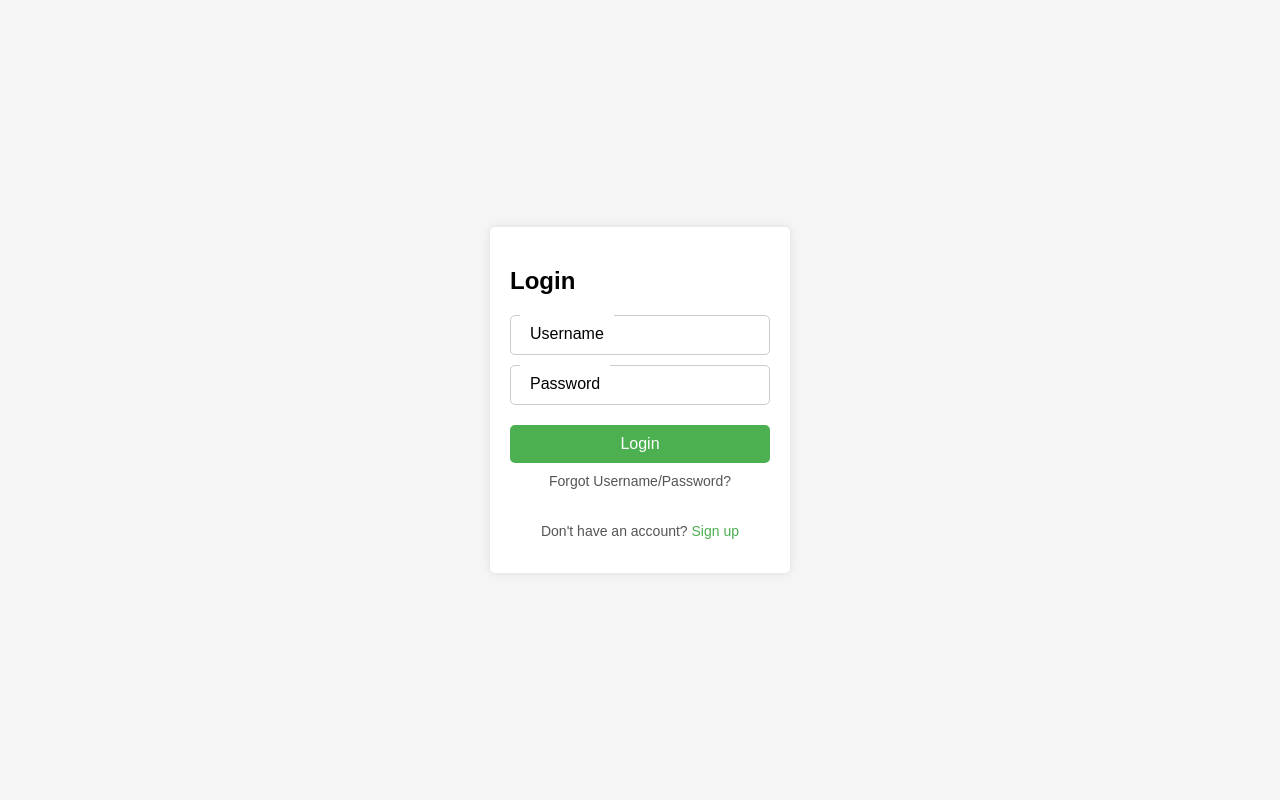
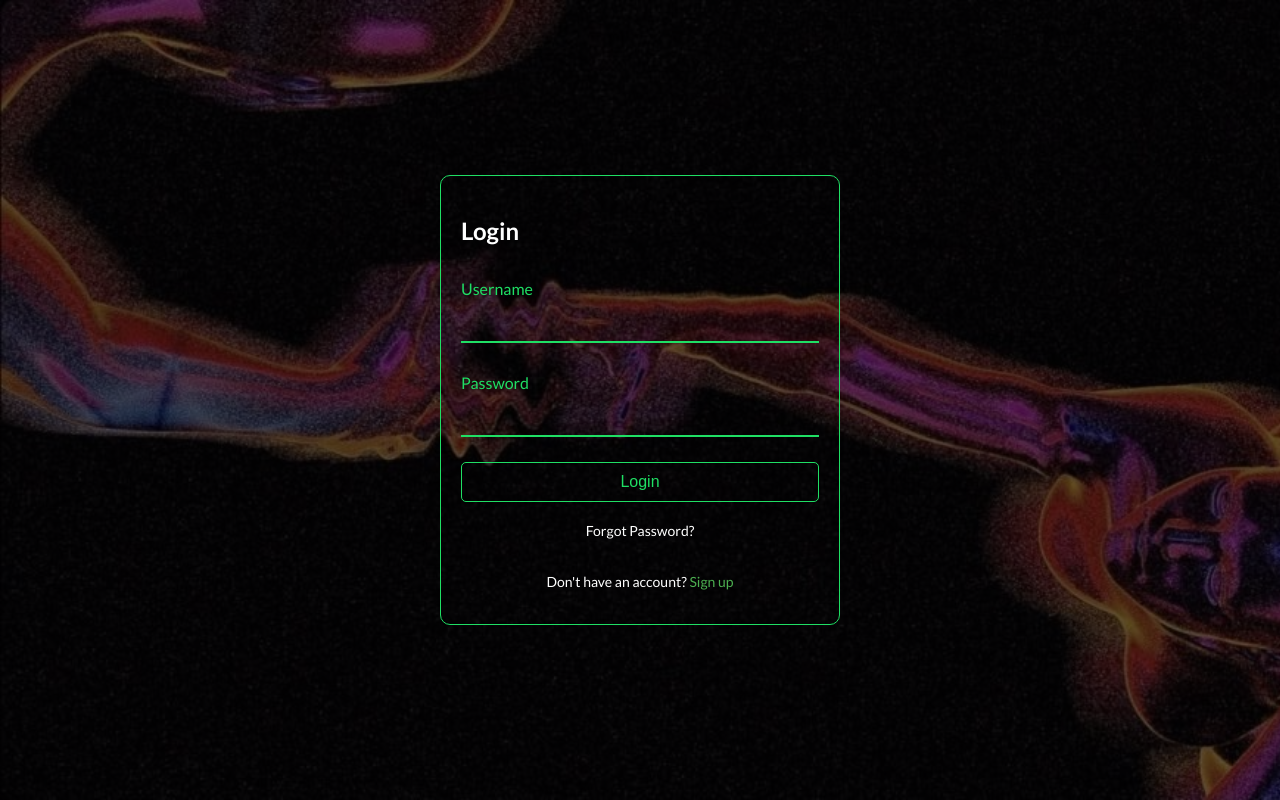
Before and after one commit to Spotify-Soulmate-Team/Spotify-Soulmate, a PHP site: page /login.html in a window 1280 px wide. Run offline with PHP 8.4, Linux system fonts and the light colour scheme; some web fonts are replaced.

Commit message:
login page finished

```diff
--- a/css/login.css
+++ b/css/login.css
@@ -1,3 +1,5 @@
+@import url('https://fonts.google.com/selection?query=lato');
+
 * {
 	box-sizing: border-box;
 }
@@ -8,16 +10,25 @@ body {
 	align-items: center;
 	height: 100vh;
 	margin: 0;
-	background-color: #f5f5f5;
-	font-family: Arial, sans-serif;
+	background-image: url(/background\ image.jpg);
+  background-repeat: none;
+  background-size:cover;
+  background-blend-mode:multiply;
+  background-color: rgba(0,0,0,.6);
+	font-family: lato;
 }
 
 .container {
-	width: 300px;
+  height: 450px;
+	width: 400px;
 	background-color: #fff;
 	padding: 20px;
-	box-shadow: 0 0 10px rgba(0, 0, 0, 0.1);
-	border-radius: 5px;
+  border: 1px solid #1fdf64;
+  background-color: transparent;
+	border-radius: 10px;
+  display: flex;
+  flex-direction: column;
+  justify-content: center;
 }
 
 .login-form {
@@ -32,52 +43,53 @@ body {
 
 .input-container {
 	position: relative;
-	margin-bottom: 10px;
+	margin: 15px 0;
 }
 
 .input-field {
 	width: 100%;
-	padding: 10px;
-	border: 1px solid #ccc;
-	border-radius: 5px;
+  height: 45px;
+	padding: 5px;
+  background-color: transparent;
+  color: white;
+  border: none;
+	border-bottom: 2px solid #1fdf64;
 	font-size: 16px;
+  transition: 0.3s ease-in-out;
 }
 
-.input-label {
-	position: absolute;
-	top: 0;
-	left: 10px;
-	padding: 10px;
-	font-size: 16px;
-	background-color: #fff;
-	pointer-events: none;
-	transition: 0.3s;
+.input-field:focus
+{
+  outline: none;
+}
+.input-label
+{
+  color: #1fdf64;
 }
 
-.input-field:focus ~ .input-label,
-.input-field:valid ~ .input-label {
-	top: -15px;
-	left: 10px;
-	font-size: 12px;
-	color: #555;
-}
+
 
 .login-button {
 	padding: 10px;
-	background-color: #4CAF50;
-	color: #fff;
-	border: none;
+  margin: 10px 0;
+	background-color: transparent;
+	color: #1fdf64;
+	border: 1px solid #1fdf64;
 	border-radius: 5px;
 	font-size: 16px;
 	cursor: pointer;
-	margin-top: 10px;
+  transition: 0.3s ease-in-out;
+}
+.login-button:hover{
+  background-color: #1fdf64;
+  color: white;
 }
 
 .forgot-password {
 	text-align: center;
 	margin-top: 10px;
 	font-size: 14px;
-	color: #555;
+	color: white;
 	cursor: pointer;
 }
 
@@ -85,7 +97,7 @@ body {
 	text-align: center;
 	margin-top: 20px;
 	font-size: 14px;
-	color: #555;
+	color: white;
 }
 
 .signup-option a {
--- a/css/style.css
+++ b/css/style.css
@@ -1,4 +1,5 @@
 @import url('https://fonts.google.com/specimen/Roboto?query=roboto');
+@import url('https://fonts.google.com/selection?query=lato');
 
 *{
   box-sizing: border-box;
--- a/index.html
+++ b/index.html
@@ -16,7 +16,7 @@
         <a href="index.html" class="nav-item"><p> HOME </span> </p></a>
         <p class="splitter"> | </p>
         <a href="" class="nav-item"><p> ABOUT US </p></a>
-      </div>
+        </div>
       <div class="nav-content">
         <a href="" class="nav-item"><p> LOGIN </p></a>
         <p class="splitter"> | </p>
--- a/login.html
+++ b/login.html
@@ -2,21 +2,26 @@
 <html>
 <head>
 	<link rel="stylesheet" type="text/css" href="/css/login.css">
+
+  <link rel="preconnect" href="https://fonts.googleapis.com">
+  <link rel="preconnect" href="https://fonts.gstatic.com" crossorigin>
+  <link href="https://fonts.googleapis.com/css2?family=Barlow:ital,wght@0,100;0,200;0,300;0,400;0,500;0,600;0,700;0,800;0,900;1,100;1,200;1,300;1,400;1,500;1,600;1,700;1,800;1,900&family=Inter:wght@100..900&family=Lato:ital,wght@0,100;0,300;0,400;0,700;0,900;1,100;1,300;1,400;1,700;1,900&display=swap" rel="stylesheet">
+  <title>Login</title>
 </head>
 <body>
 	<div class="container">
 		<form class="login-form">
-			<h2>Login</h2>
+			<h2 style="color: white;">Login</h2>
 			<div class="input-container">
+        <label class="input-label">Username</label>
 				<input type="text" class="input-field" required>
-				<label class="input-label">Username</label>
 			</div>
 			<div class="input-container">
+        <label class="input-label">Password</label>
 				<input type="password" class="input-field" required>
-				<label class="input-label">Password</label>
 			</div>
 			<button type="submit" class="login-button">Login</button>
-			<p class="forgot-password">Forgot Username/Password?</p>
+			<p class="forgot-password">Forgot Password?</p>
 			<p class="signup-option">Don't have an account? <a href="#">Sign up</a></p>
 		</form>
 	</div>
```
